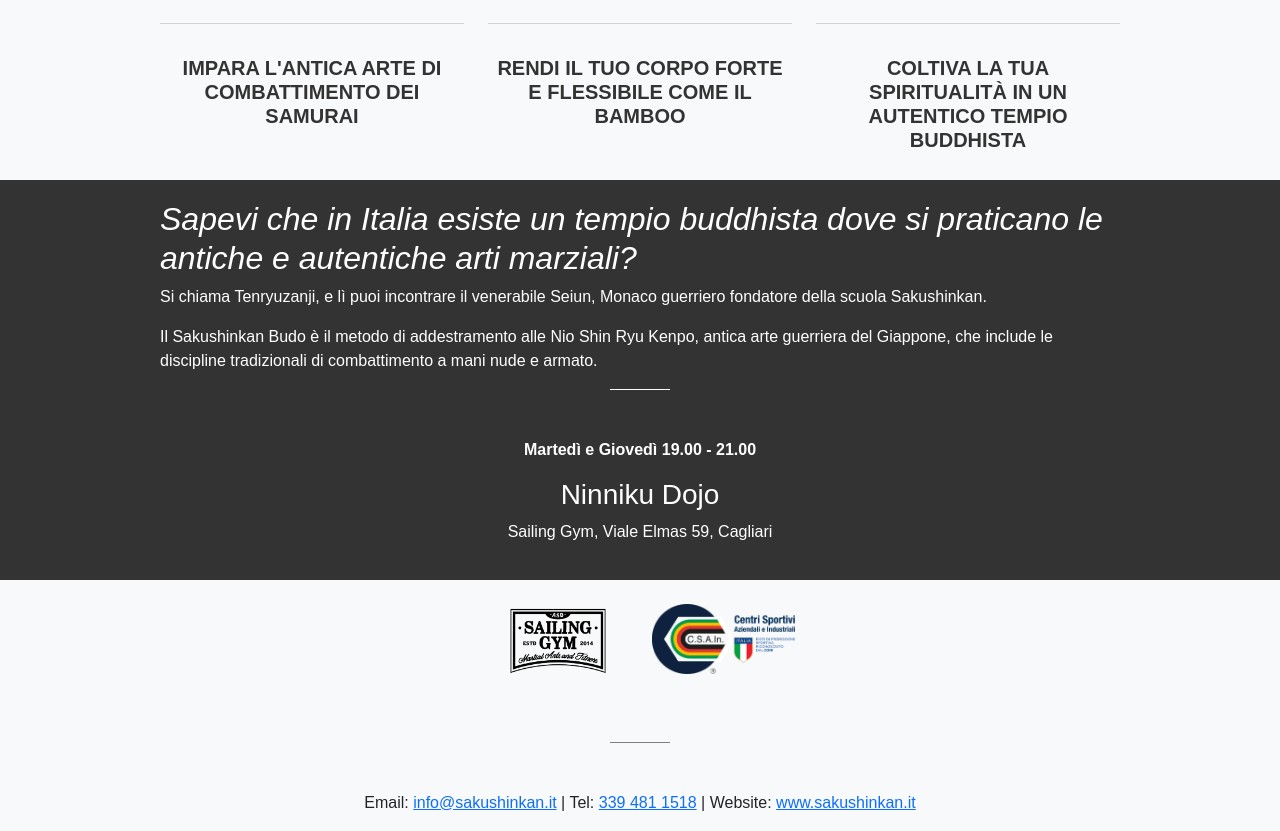
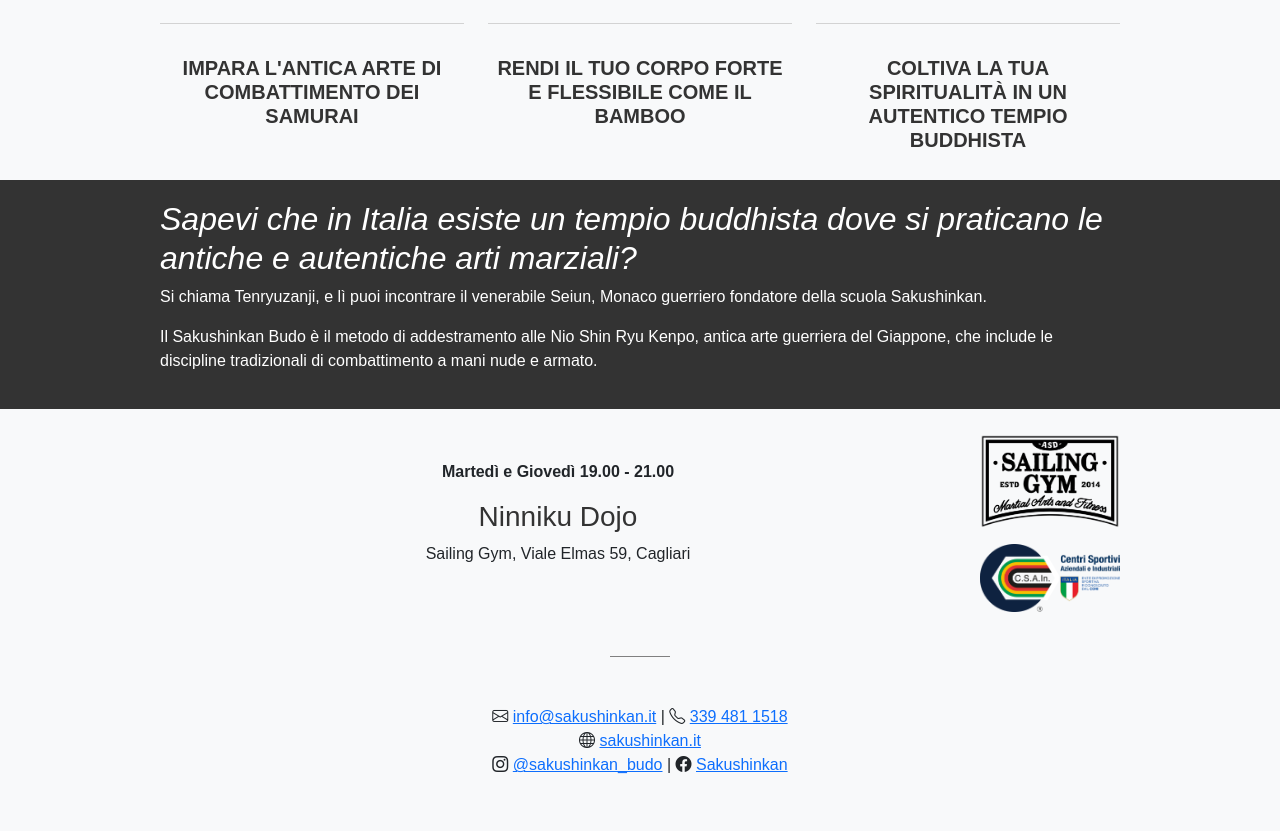
Before and after one commit to Sakushinkan/website-ninniku-dojo, a plain HTML site: page volantino.html in a window 1280 px wide. Shown: the part 730-1561 px from the top of the page. After the commit the page ends 1523 px from the top, so only its background shows below. Drawn offline with nearby package versions, Linux system fonts and the light colour scheme.

Commit message:
minor graph fix

```diff
--- a/assets/css/styles.css
+++ b/assets/css/styles.css
@@ -1,5 +1,13 @@
 :root {
     --primary-color: #333;
+}
+
+.white {
+    color: white
+}
+
+.grey {
+    color: var(--primary-color);
 }
 
 .grey-bg {
@@ -9,7 +17,6 @@
 
 .link {
     text-decoration: none;
-    color:white;
 }
 
 body {
@@ -41,7 +48,7 @@ body {
 
 .call-to-action {
     position:fixed;
-    bottom:70px;
+    bottom:100px;
     width: 100%;
     background: linear-gradient(to right, #ff512f, #dd2476);
     text-align: center;
--- a/volantino.html
+++ b/volantino.html
@@ -1,18 +1,21 @@
 <!DOCTYPE html>
 <html lang="it">
     <head>
-    <script id="Cookiebot" src="https://consent.cookiebot.com/uc.js" data-cbid="40c7e3a4-048b-45db-bfde-eeafba0a26ab" data-blockingmode="auto" type="text/javascript"></script>
         <meta charset="UTF-8">
         <meta name="viewport" content="width=device-width, initial-scale=1.0">
         <title>Sakushinkan Budo</title>
+
+        <link rel="icon" type="image/x-icon" href="assets/img/favicon.png">
         <link href="https://cdn.jsdelivr.net/npm/bootstrap@5.3.0-alpha1/dist/css/bootstrap.min.css" rel="stylesheet">
+        <link rel="stylesheet" href="https://cdnjs.cloudflare.com/ajax/libs/bootstrap-icons/1.8.1/font/bootstrap-icons.min.css">
         <link rel="stylesheet" href="assets/css/styles.css">
-    <link rel="icon" type="image/x-icon" href="assets/img/favicon.png">
+
+        <script id="Cookiebot" src="https://consent.cookiebot.com/uc.js" data-cbid="40c7e3a4-048b-45db-bfde-eeafba0a26ab" data-blockingmode="auto" type="text/javascript"></script>
     </head>
 <body>
     <!-- Header -->
     <div class="header">
-        <a class="link" href="https://www.sakushinkan.it/" target="_blank">SAKUSHINKAN BUDO</a>
+        <a class="link white" href="https://www.sakushinkan.it/" target="_blank">SAKUSHINKAN BUDO</a>
     </div>
 
     <!-- Subheader -->
@@ -57,24 +60,24 @@
             <h2><i>Sapevi che in Italia esiste un tempio buddhista dove si praticano le antiche e autentiche arti marziali?</i></h2>
             <p>Si chiama Tenryuzanji, e lì puoi incontrare il venerabile Seiun, Monaco guerriero fondatore della scuola Sakushinkan.</p>
             <p>Il Sakushinkan Budo è il metodo di addestramento alle Nio Shin Ryu Kenpo, antica arte guerriera del Giappone, che include le discipline tradizionali di combattimento a mani nude e armato.</p>
+        </div>
+    </div>
 
-            <div class="horizontal-line-w"></div>
-
-            <div class="mt-5 text-center">
+    <div class="container mb-4">
+        <div class="row">
+            <div class="col-12 col-md-10 d-flex align-items-center justify-content-center">
+                <div class="text-center">
                     <p><strong>Martedì e Giovedì 19.00 - 21.00</strong></p>
-                <h3><a class="link" href="https://sakushinkan.it/sedi#ninniku-dojo" target="_blank">Ninniku Dojo</a></h3>
+                    <h3><a class="link grey" href="https://sakushinkan.it/sedi#ninniku-dojo" target="_blank">Ninniku Dojo</a></h3>
                     <p>Sailing Gym, Viale Elmas 59, Cagliari</p>
                 </div>
             </div>
+
+            <div class="col-12 col-md-2 d-flex flex-sm-row flex-md-column align-items-center">
+                <div class="row">
+                    <img class="col-5 col-md-12" src="assets/img/sailing-gym.png" alt="Logo">
+                    <img class="col-7 col-md-12 mt-md-3" src="assets/img/csain.png" alt="Logo">
                 </div>
-
-    <div class="partners mt-1 mb-3 mb-md-5 text-center container">
-        <div class="row d-flex align-items-center justify-content-center">
-            <div class="col-4 col-md-2">
-                <img src="assets/img/sailing-gym.png" alt="Logo">
-            </div>
-            <div class="col-6 col-md-2">
-                <img src="assets/img/csain.png" alt="Logo">
             </div>
         </div>
     </div>
@@ -83,11 +86,17 @@
 
     <!-- Contact Information -->
     <div class="mt-5 text-center">
-        <p>Email: <a href="mailto:info@sakushinkan.it">info@sakushinkan.it</a> | Tel: <a href="tel:3394811518">339 481 1518</a> | Website: <a href="http://www.sakushinkan.it">www.sakushinkan.it</a></p>
+        <p>
+            <i class="bi bi-envelope"></i> <a href="mailto:info@sakushinkan.it">info@sakushinkan.it</a> |
+            <i class="bi bi-telephone"></i> <a href="tel:3394811518">339 481 1518</a><br>
+            <i class="bi bi-globe"></i> <a href="http://www.sakushinkan.it">sakushinkan.it</a><br>
+            <i class="bi bi-instagram"></i> <a href="https://www.instagram.com/sakushinkan_budo">@sakushinkan_budo</a> |
+            <i class="bi bi-facebook"></i> <a href="https://www.facebook.com/Sakushinkan">Sakushinkan</a>
+        </p>
     </div>
 
     <div class="call-to-action">
-        <a class="link" href="https://sakushinkan.it/#contattaci" target="_blank">PRENOTA UNA LEZIONE DI PROVA</a>
+        <a class="link white" href="https://sakushinkan.it/#contattaci" target="_blank">PRENOTA UNA LEZIONE DI PROVA</a>
     </div>
 
     <script src="https://cdn.jsdelivr.net/npm/bootstrap@5.3.0-alpha1/dist/js/bootstrap.bundle.min.js"></script>
```
Also changed, not shown: stage_301124.html (+15 -6 lines). Lines whose indentation alone changed are shown as unchanged.
